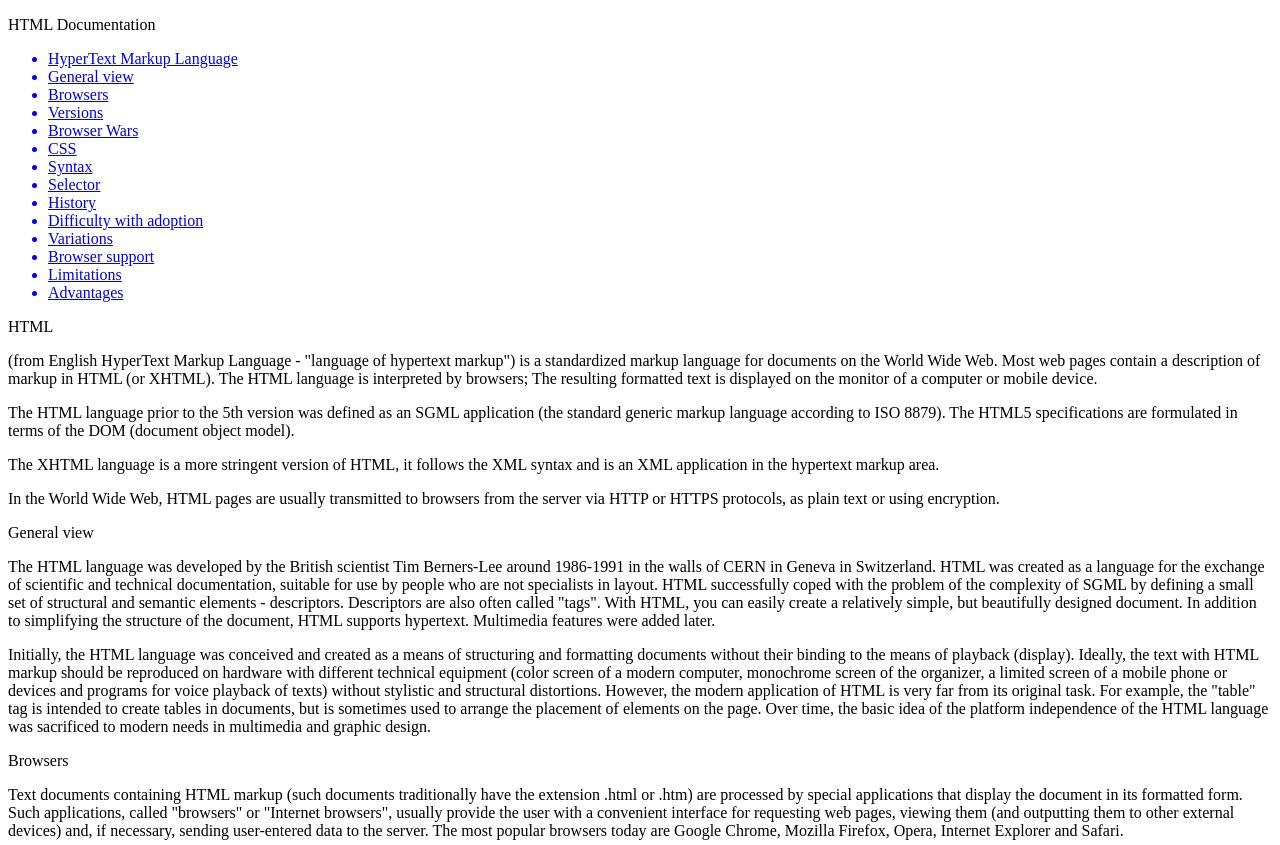
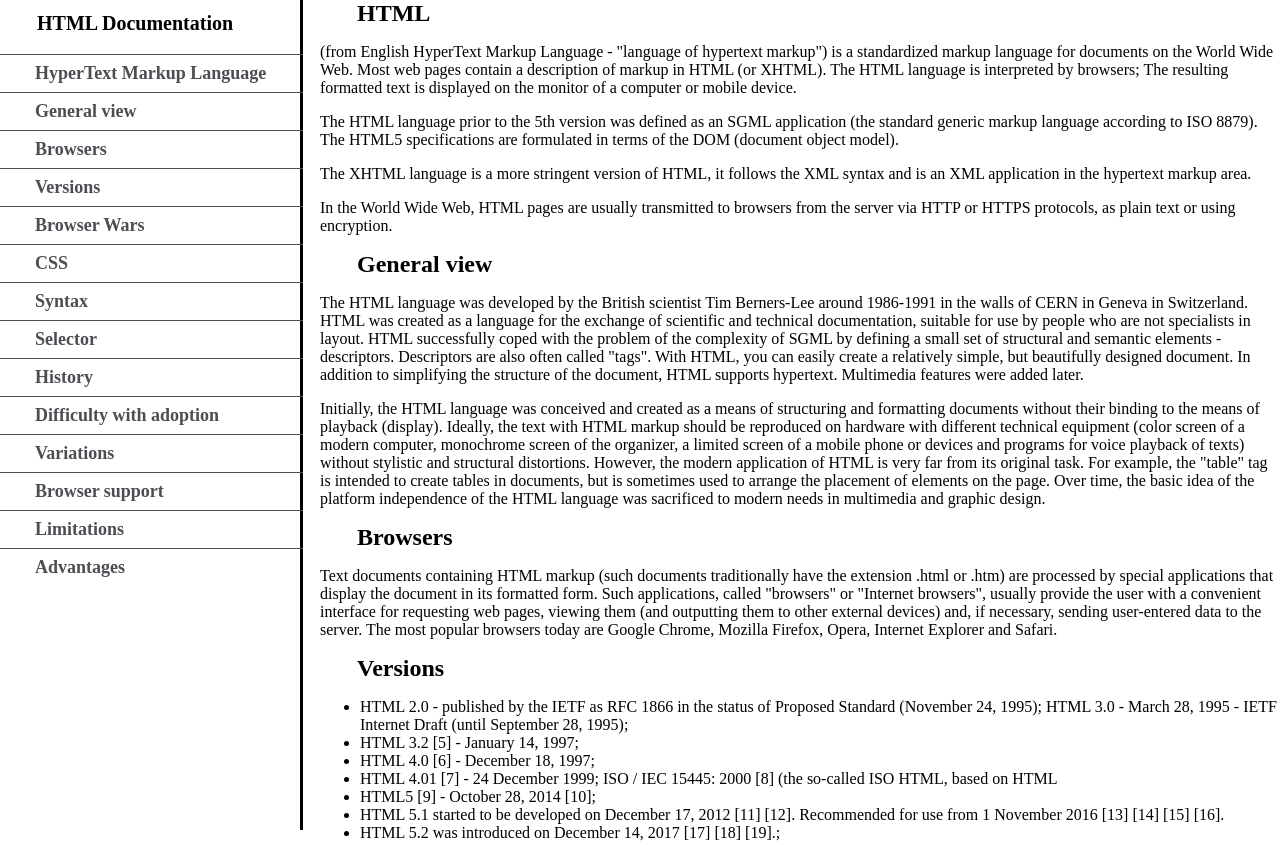
Before and after one commit to LethosGIT/Myproject, a plain HTML site: page DescriptionJS/index.html in a window 1280 px wide. Shown: the top 845 px of the page. Drawn offline with Linux system fonts and the light colour scheme.

Commit message:
Update DescriptionJS/index.html

```diff
--- a/DescriptionJS/index.html
+++ b/DescriptionJS/index.html
@@ -4,7 +4,7 @@
   <meta charset="UTF-8">
 
   <title>Document</title>
-  <link rel="styleheet" href="style.css" type="text/css"/>
+  <link rel="stylesheet" href="style.css" type="text/css"/>
 </head>
 <body>
   <header>
```
